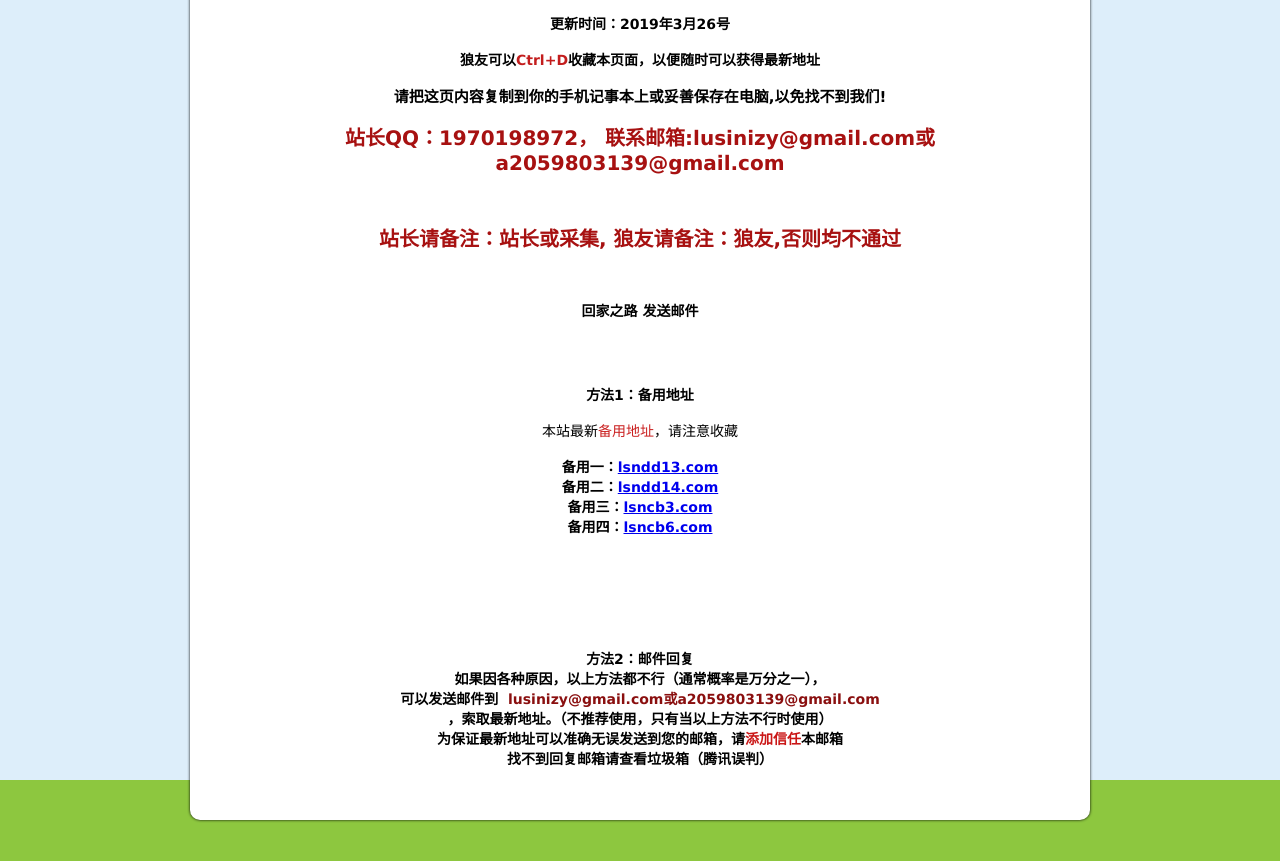
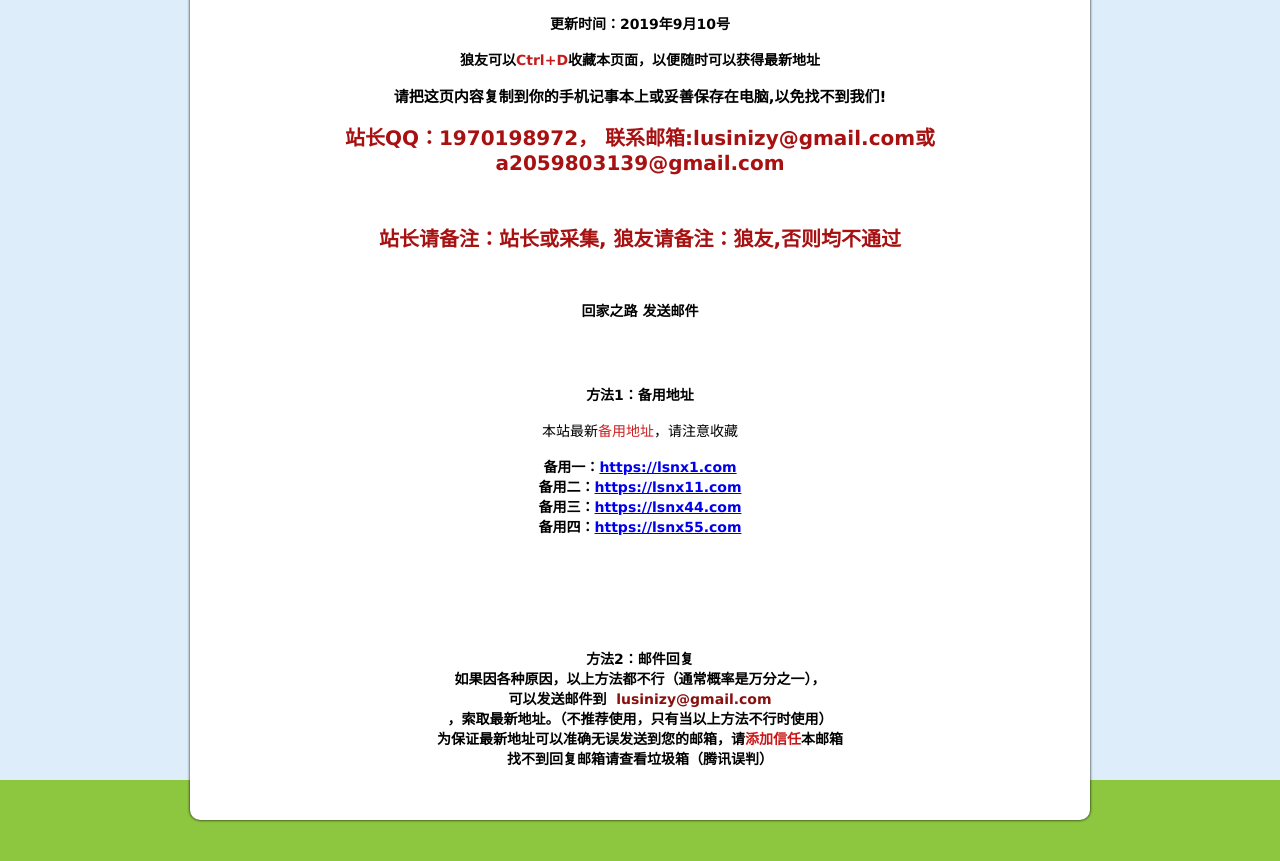
Before and after one commit to nyg666/lsn, a plain HTML site: page index.html in a window 1280 px wide. Shown: the part 147-1008 px from the top of the page. Drawn offline with Linux system fonts and the light colour scheme.

Commit message:
Update index.html

```diff
--- a/index.html
+++ b/index.html
@@ -44,7 +44,7 @@
     <div id="space">
         <div id="container">
             <div align="center" style="text-align: center;"><span style="font-size: 30px;"><span style="font-weight: bold;">狼少年资源站官方发布页</span></span></div><br>
-            <div align="center" style="text-align: center;"><span style="font-weight: bold;">更新时间：2019年3月26号</span></div><br>
+            <div align="center" style="text-align: center;"><span style="font-weight: bold;">更新时间：2019年9月10号</span></div><br>
             <div align="center" style="text-align: center;"><span style="font-weight: bold;">狼友可以<span style="color: #c31d1d;">Ctrl+D</span>收藏本页面，以便随时可以获得最新地址</span></div><br>
             <div align="center" style="text-align: center;"><span style="font-size: 15px;"><span style="font-weight: bold;">请把这页内容复制到你的手机记事本上或妥善保存在电脑,以免找不到我们!</span></span></div><br>
             <div align="center" style="text-align: center;"><span style="font-weight: bold;"><span style="color: #a71111;"><span
@@ -56,13 +56,13 @@
             <div align="center" style="text-align: center;"><span style="font-weight: bold;">回家之路 发送邮件</span></div><br><br><br><br>
             <div align="center" style="text-align: center;"><span style="font-weight: bold;">方法1：备用地址</span></div><br>
             <div align="center" style="text-align: center;">本站最新<span style="color: #ca2121;">备用地址</span>，请注意收藏</div><br>
-            <div align="center" style="text-align: center;"><span style="font-weight: bold;">备用一：<a href="http://lsndd13.com" target="_blank">lsndd13.com</a></span></div>
-            <div align="center" style="text-align: center;"><span style="font-weight: bold;">备用二：<a href="http://lsndd14.com" target="_blank">lsndd14.com</a></span></div>
-            <div align="center" style="text-align: center;"><span style="font-weight: bold;">备用三：<a href="http://lsncb3.com" target="_blank">lsncb3.com</a></span></div>
-            <div align="center" style="text-align: center;"><span style="font-weight: bold;">备用四：<a href="http://lsncb6.com" target="_blank">lsncb6.com</a></span></div><br><br><br><br><br><br><br>
+            <div align="center" style="text-align: center;"><span style="font-weight: bold;">备用一：<a href="https://lsnx1.com" target="_blank">https://lsnx1.com</a></span></div>
+            <div align="center" style="text-align: center;"><span style="font-weight: bold;">备用二：<a href="https://lsnx11.com" target="_blank">https://lsnx11.com</a></span></div>
+            <div align="center" style="text-align: center;"><span style="font-weight: bold;">备用三：<a href="https://lsnx44.com" target="_blank">https://lsnx44.com</a></span></div>
+            <div align="center" style="text-align: center;"><span style="font-weight: bold;">备用四：<a href="http://lsnx55.com" target="_blank">https://lsnx55.com</a></span></div><br><br><br><br><br><br><br>
             <div align="center" style="text-align: center;"><span style="font-weight: bold;">方法2：邮件回复</span></div>
             <div align="center" style="text-align: center;"><span style="font-weight: bold;">如果因各种原因，以上方法都不行（通常概率是万分之一），<br>可以发送邮件到
-                    &nbsp;<span style="color: #8a0f0f;">lusinizy@gmail.com或a2059803139@gmail.com<br></span>，索取最新地址。（不推荐使用，只有当以上方法不行时使用）</span></div>
+                    &nbsp;<span style="color: #8a0f0f;">lusinizy@gmail.com<br></span>，索取最新地址。（不推荐使用，只有当以上方法不行时使用）</span></div>
             <div align="center" style="text-align: center;"><span style="font-weight: bold;">为保证最新地址可以准确无误发送到您的邮箱，请<span
                         style="color: #ca1616;">添加信任</span>本邮箱</span></div>
             <div align="center" style="text-align: center;"><span style="font-weight: bold;">找不到回复邮箱请查看垃圾箱（腾讯误判）</span></div><br><br>
```
